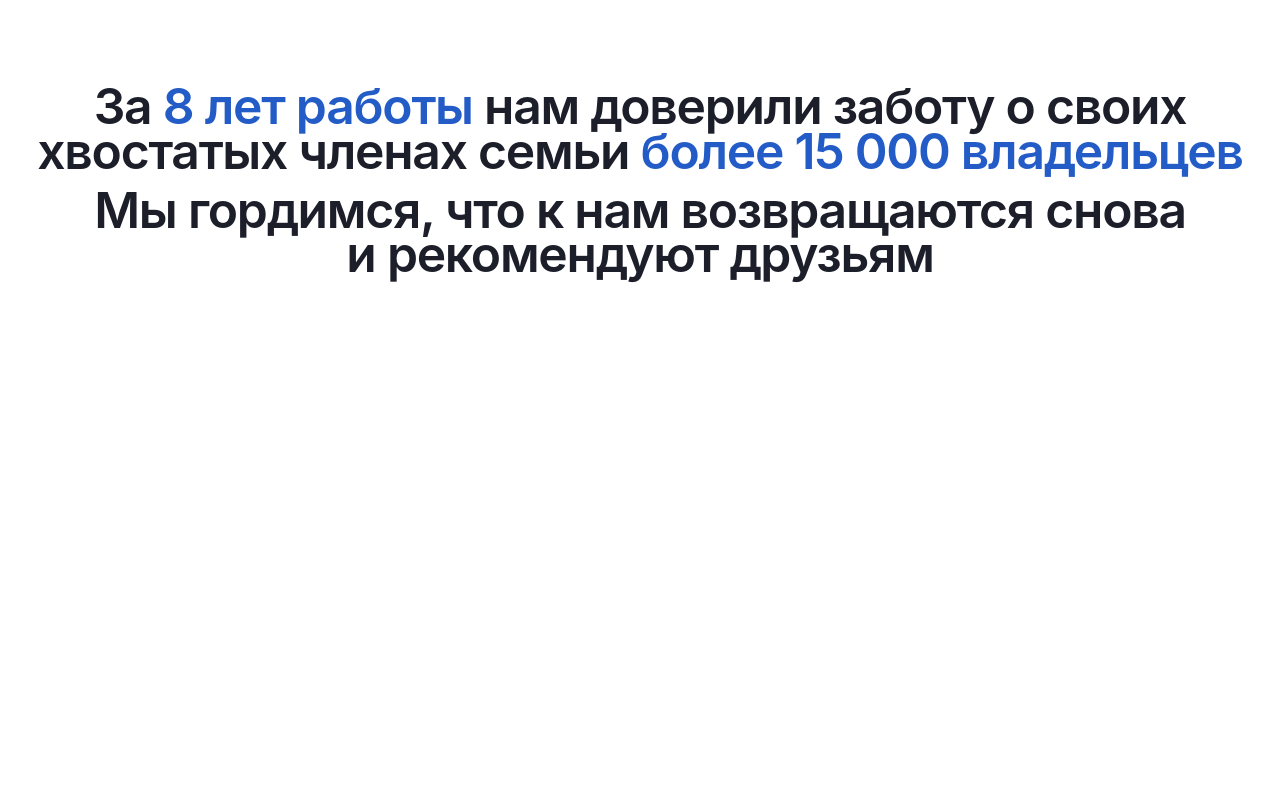
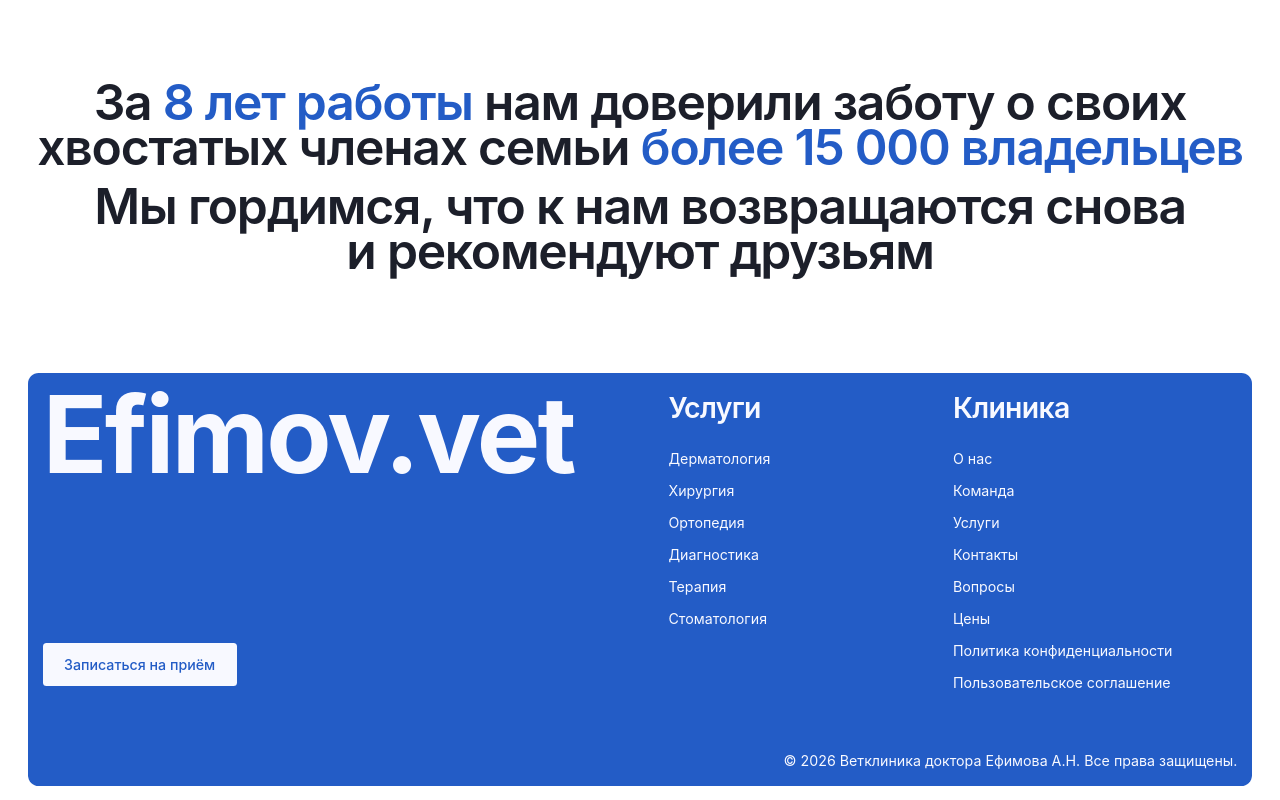
Before and after one commit to efimov-vet-clinic/vet-clinic, a Nuxt app: page / in a window 1280 px wide. Shown: the part 805-1605 px from the top of the page. Before the commit the page ends 1171 px from the top, so only its background shows below. Built offline with nearby package versions, Linux system fonts and the light colour scheme.

Commit message:
feat: create footer

```diff
--- a/app/app.vue
+++ b/app/app.vue
@@ -3,12 +3,7 @@ import "~/assets/styles/main.css";
 </script>
 
 <template>
-  <div>
-    <div class="flex flex-col gap-[1.2rem] h-[100vh]">
-      <Header />
-      <HeroSection />
-    </div>
-
-    <AboutSection />
-  </div>
+  <NuxtLayout>
+    <NuxtPage />
+  </NuxtLayout>
 </template>
--- /dev/null
+++ b/app/components/FooterInfo.vue
@@ -0,0 +1,23 @@
+<script setup lang="ts">
+import type { FooterInfoBlock } from "~/interfaces/FooterLink";
+
+const { info } = defineProps<{
+  info: FooterInfoBlock;
+}>();
+</script>
+
+<template>
+  <div class="flex flex-col gap-[2rem] w-[32rem]">
+    <h5 class="text-[3.2rem] tracking-tight font-semibold">
+      {{ info.title }}
+    </h5>
+
+    <ul class="flex flex-col gap-[1.2rem]">
+      <li v-for="item in info.links" :key="item.text" class="text-[1.6rem]">
+        <a :href="item.link" class="hover:text-[--light-blue]">{{
+          item.text
+        }}</a>
+      </li>
+    </ul>
+  </div>
+</template>
--- /dev/null
+++ b/app/components/sections/Footer.vue
@@ -0,0 +1,61 @@
+<script setup lang="ts">
+import type { FooterInfoBlock } from "~/interfaces/FooterLink";
+
+const services = ref<FooterInfoBlock>({
+  title: "Услуги",
+  links: [
+    { link: "#", text: "Дерматология" },
+    { link: "#", text: "Хирургия" },
+    { link: "#", text: "Ортопедия" },
+    { link: "#", text: "Диагностика" },
+    { link: "#", text: "Терапия" },
+    { link: "#", text: "Стоматология" },
+  ],
+});
+const clinic = ref<FooterInfoBlock>({
+  title: "Клиника",
+  links: [
+    { link: "#", text: "О нас" },
+    { link: "#", text: "Команда" },
+    { link: "#", text: "Услуги" },
+    { link: "#", text: "Контакты" },
+    { link: "#", text: "Вопросы" },
+    { link: "#", text: "Цены" },
+    { link: "#", text: "Политика конфиденциальности" },
+    { link: "#", text: "Пользовательское соглашение" },
+  ],
+});
+</script>
+
+<template>
+  <footer
+    class="w-full px-[1.6rem] md:px-[3.2rem] pb-[1.6rem] pt-[1.2rem] text-[--base]"
+  >
+    <div
+      class="bg-[--accent] rounded-[1.2rem] p-[1.6rem] h-fit flex flex-col xl:flex-row gap-[6.4rem] xl:gap-[2rem]"
+    >
+      <div
+        class="flex flex-col w-full items-between gap-[6.4rem] xl:gap-[18rem]"
+      >
+        <div
+          class="text-[6rem]/[90%] min-[380px]:text-[7rem]/[90%] md:text-[12rem]/[90%] font-bold tracking-tight"
+        >
+          Efimov.vet
+        </div>
+        <Button color="base" class="w-full sm:w-fit"
+          >Записаться на приём</Button
+        >
+      </div>
+
+      <div class="flex flex-col gap-[6.4rem]">
+        <div class="flex w-full xl:justify-between">
+          <FooterInfo :info="services" />
+          <FooterInfo :info="clinic" />
+        </div>
+        <p class="xl:text-end text-[1.6rem]">
+          © 2026 Ветклиника доктора Ефимова А.Н. Все права защищены.
+        </p>
+      </div>
+    </div>
+  </footer>
+</template>
--- a/app/components/sections/HeroSection.vue
+++ b/app/components/sections/HeroSection.vue
@@ -11,7 +11,9 @@ const items = ref([
 </script>
 
 <template>
-  <section class="w-full px-[1.6rem] md:px-[3.2rem] h-full pb-[1.6rem]">
+  <section
+    class="w-full px-[1.6rem] md:px-[3.2rem] pb-[1.6rem] h-[calc(100vh-10rem)] pt-[1.2rem]"
+  >
     <div
       class="bg-[--accent] h-full p-[1.6rem] md:p-[2.4rem] rounded-[1.2rem] flex flex-col items-start justify-between overflow-hidden relative"
     >
--- /dev/null
+++ b/app/interfaces/FooterLink.ts
@@ -0,0 +1,8 @@
+interface FooterLink {
+  link: string;
+  text: string;
+}
+export interface FooterInfoBlock {
+  title: string;
+  links: FooterLink[];
+}
--- /dev/null
+++ b/app/layouts/default.vue
@@ -0,0 +1,7 @@
+<template>
+  <div>
+    <Header />
+    <slot />
+    <Footer />
+  </div>
+</template>
--- /dev/null
+++ b/app/pages/index.vue
@@ -0,0 +1,4 @@
+<template>
+  <HeroSection />
+  <AboutSection />
+</template>
```
Also changed, not shown: app/components/sections/Header.vue (renamed from app/components/Header.vue).
